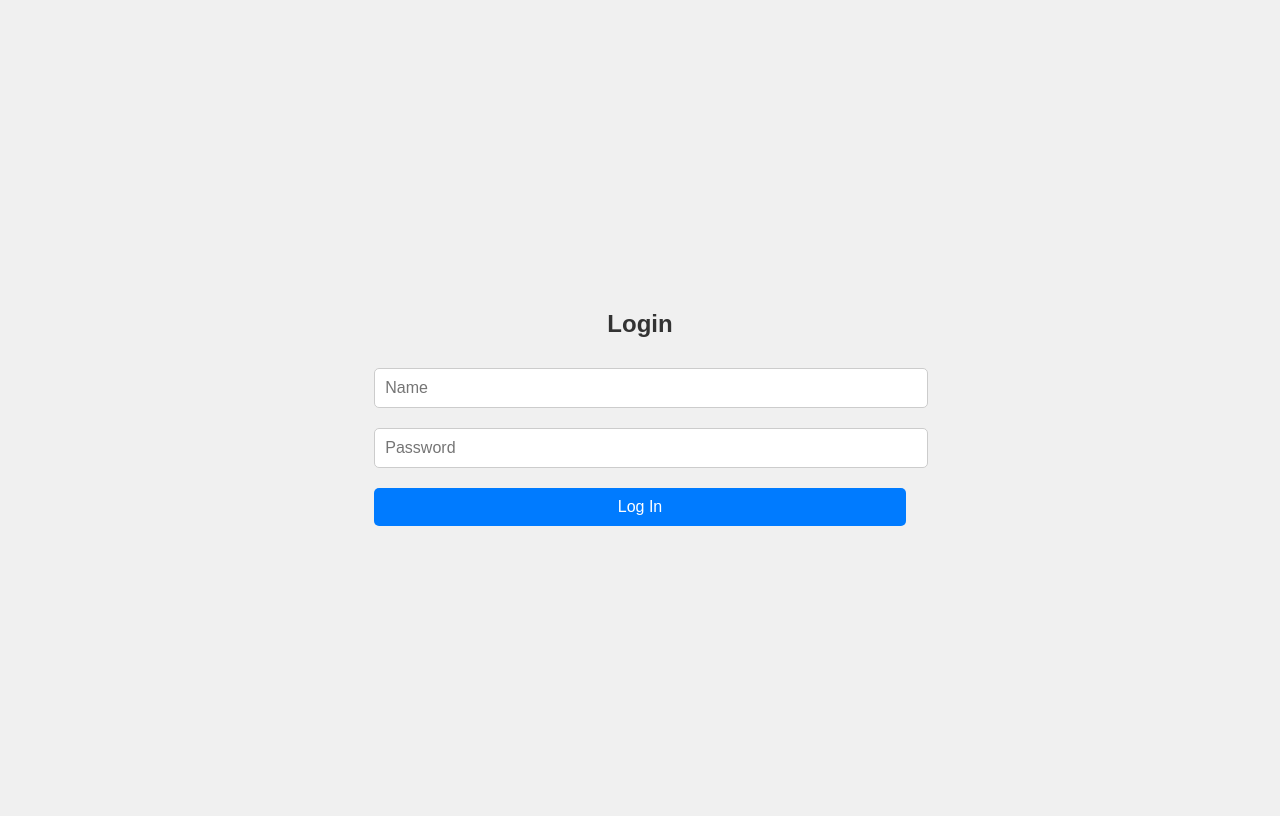
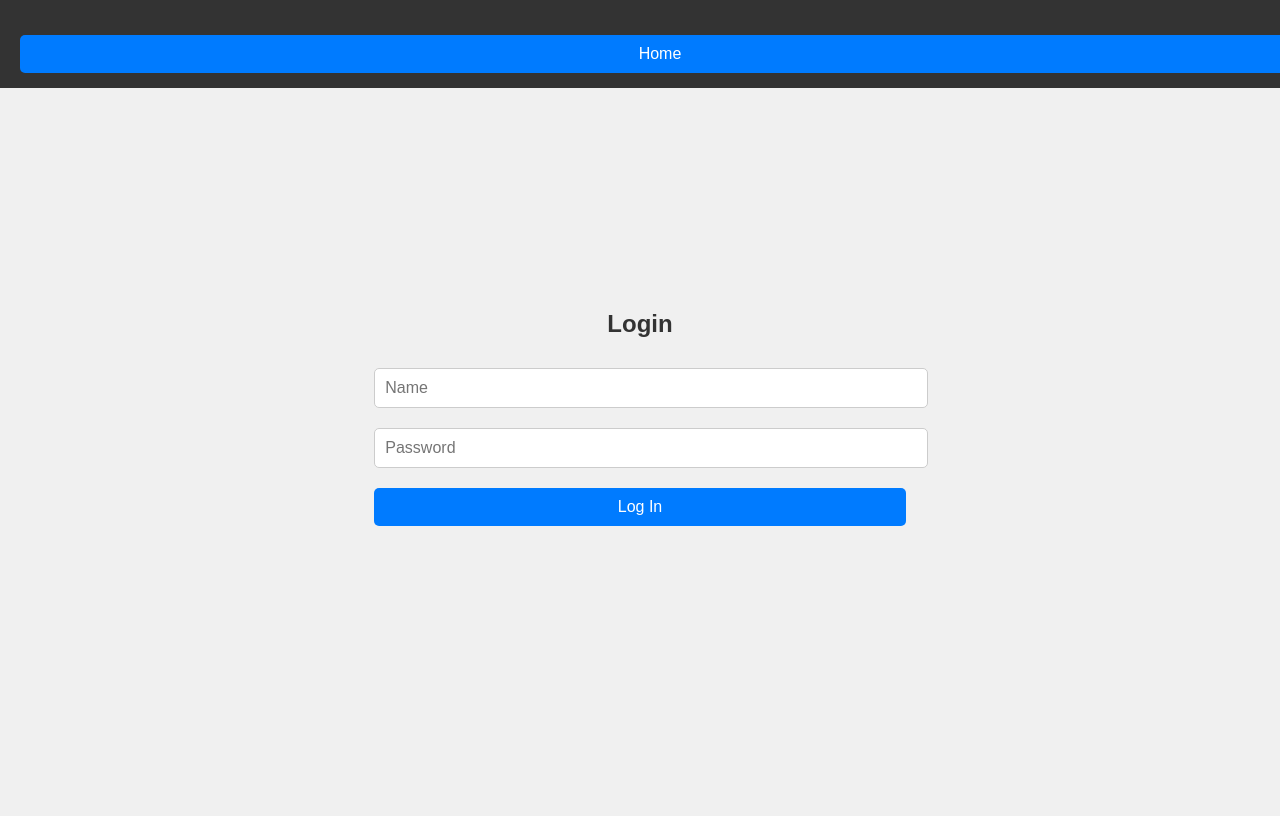
Before and after one commit to EInf-2024/Verben, a Flask app: template templates/index.html in a window 1280 px wide. Run offline with Flask 3, Linux system fonts and the light colour scheme; the template is opened without the code that fills it, so the values that code supplies are empty.

Commit message:
navbar da

```diff
--- a/static/styles.css
+++ b/static/styles.css
@@ -6,6 +6,25 @@ body {
     height: 100vh;
     background-color: #f0f0f0;
     font-family: Arial, sans-serif;
+    overflow: hidden;
+}
+
+.view-container{
+    height: 100vh;
+    width: 100%;
+}
+
+.navbar {
+    display: flex;
+    justify-content: space-between;
+    align-items: center;
+    background-color: #333;
+    padding: 15px 20px;
+    color: white;
+    position: fixed;
+    top: 0;
+    left: 0;
+    width: 100%;
 }
 
 .input-field {
@@ -147,13 +166,7 @@ progress::-moz-progress-bar {
 }
 
 /* Tense Selection Container Styling */
-#tense-selection-container {
-    padding: 20px;
-    background-color: #f4f4f4;
-    width: 300px;
-    margin: 20px auto;
-    border-radius: 8px;
-}
+
 
 h2 {
     text-align: center;
--- a/templates/index.html
+++ b/templates/index.html
@@ -7,6 +7,10 @@
     <link rel="stylesheet" href="../static/styles.css">
 </head>
 <body>
+
+    <nav class="navbar ">
+        <button id="home-button">Home</button>
+    </nav>
 
     <div id="login-container">
         <h2>Login</h2>
@@ -56,11 +60,7 @@
             </div>
         </div>
     </div>
-    <div id="tense-selection-container" class="hidden">
-
-        <section id="hero">
-            <button id="home-button">Home</button>
-        </section>
+    <div id="tense-selection-container" class="hidden view-container">
 
 
         <h2>Select French Tenses</h2>
@@ -84,22 +84,6 @@
             <div class="tense">
                 <input type="checkbox" id="subjonctif" name="tense" value="subjonctif">
                 <label for="subjonctif">Subjonctif Présent</label>
-            </div>
-            <div class="tense">
-                <input type="checkbox" id="conditionnel" name="tense" value="conditionnel">
-                <label for="conditionnel">Conditionnel Présent</label>
-            </div>
-            <div class="tense">
-                <input type="checkbox" id="plusqueparfait" name="tense" value="plusqueparfait">
-                <label for="plusqueparfait">Plus-que-parfait</label>
-            </div>
-            <div class="tense">
-                <input type="checkbox" id="futurantérieur" name="tense" value="futurantérieur">
-                <label for="futurantérieur">Futur Antérieur</label>
-            </div>
-            <div class="tense">
-                <input type="checkbox" id="passéantérieur" name="tense" value="passéantérieur">
-                <label for="passéantérieur">Passé Antérieur</label>
             </div>
         </form>
 
```
